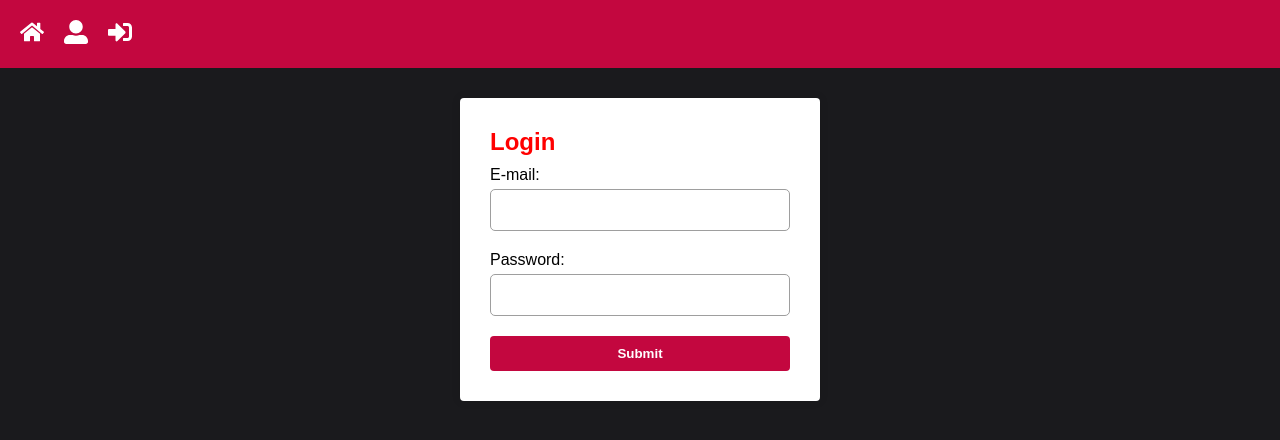
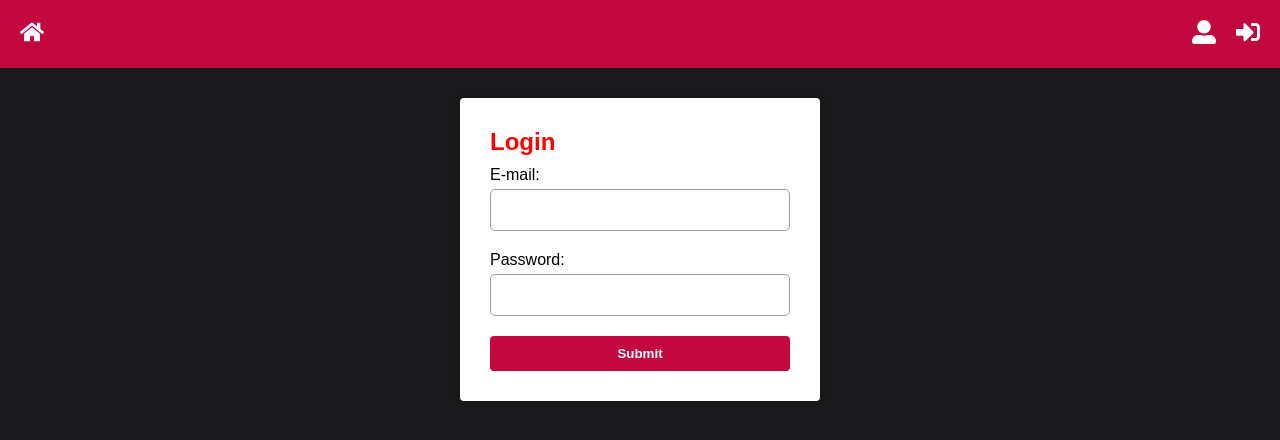
Before and after one commit to tomaslmz/school-system, a React (Create React App) app in the folder frontend/: page /login in a window 1280 px wide. Shown: the top 440 px of the page. Built offline with nearby package versions, Linux system fonts and the light colour scheme.

Commit message:
updating header

```diff
--- a/frontend/src/components/Header/index.js
+++ b/frontend/src/components/Header/index.js
@@ -4,12 +4,13 @@ import { FaHome, FaSignInAlt, FaPowerOff, FaUserAlt } from 'react-icons/fa';
 import { Link } from 'react-router-dom';
 import { useSelector, useDispatch } from 'react-redux';
 import { Redirect } from 'react-router-dom/cjs/react-router-dom.min';
-import { Nav } from './styled';
+import { Nav, Separator } from './styled';
 import { logout } from '../../store/modules/auth/actions';
 
 export default function Header() {
     const dispatch = useDispatch();
     const isLoggedIn = useSelector((state) => state.auth.isLoggedIn);
+    const user = useSelector((state) => state.auth.user.name);
 
     function handleLogout() {
         dispatch(logout());
@@ -18,10 +19,13 @@ export default function Header() {
 
     return (
         <Nav>
+            <Separator>
                 <Link to=".">
                     <FaHome size={24} />
                 </Link>
-
+                {isLoggedIn ? <p>Hello, {user}!</p> : null}
+            </Separator>
+            <Separator>
                 {!isLoggedIn ? (
                     <Link to="register">
                         <FaUserAlt size={24} />
@@ -37,6 +41,7 @@ export default function Header() {
                         <FaSignInAlt size={24} />
                     </Link>
                 )}
+            </Separator>
         </Nav>
     );
 }
--- a/frontend/src/components/Header/styled.js
+++ b/frontend/src/components/Header/styled.js
@@ -3,7 +3,7 @@ import { primaryColor } from '../../config/colors';
 
 export const Nav = styled.nav`
     display: flex;
-    justify-content: start;
+    justify-content: space-between;
     align-items: center;
     gap: 20px;
     color: white;
@@ -15,3 +15,12 @@ export const Nav = styled.nav`
         font-weight: 700;
     }
 `;
+
+export const Separator = styled.div`
+    display: flex;
+    justify-content: start;
+    align-items: center;
+    gap: 20px;
+    color: white;
+    background-color: ${primaryColor};
+`;
--- a/frontend/src/store/modules/auth/reducer.js
+++ b/frontend/src/store/modules/auth/reducer.js
@@ -15,7 +15,7 @@ export default function (state = initialState, action) {
             const newState = { ...state };
             newState.isLoggedIn = true;
             newState.token = action.payload.token;
-            newState.user = action.payload.token;
+            newState.user = action.payload.user;
             return newState;
         case types.LOGIN_FAILURE:
             delete axios.defaults.headers.Authorization;
```
Lines whose indentation alone changed are shown as unchanged.
